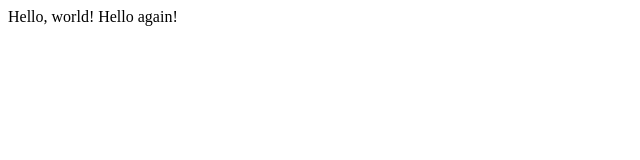
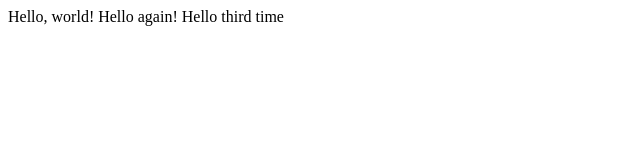
Before and after one commit to aicruma/CS50W, a plain HTML site: page hello.html in a window 1280 px wide. Shown: the whole page, without its empty margins (0-640 px from the left). Drawn offline with Linux system fonts and the light colour scheme.

Commit message:
Added hello.html

```diff
--- a/hello.html
+++ b/hello.html
@@ -5,6 +5,6 @@
     <title>My Web Page!</title>
   </head>
   <body>
-    Hello, world! Hello again!
+    Hello, world! Hello again! Hello third time
   </body>
 </html>
```
